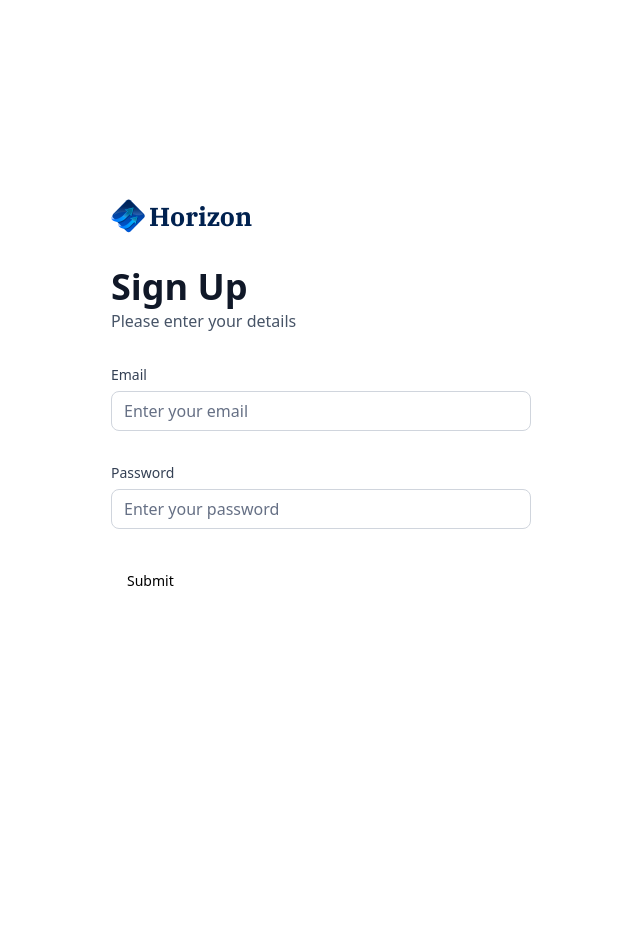
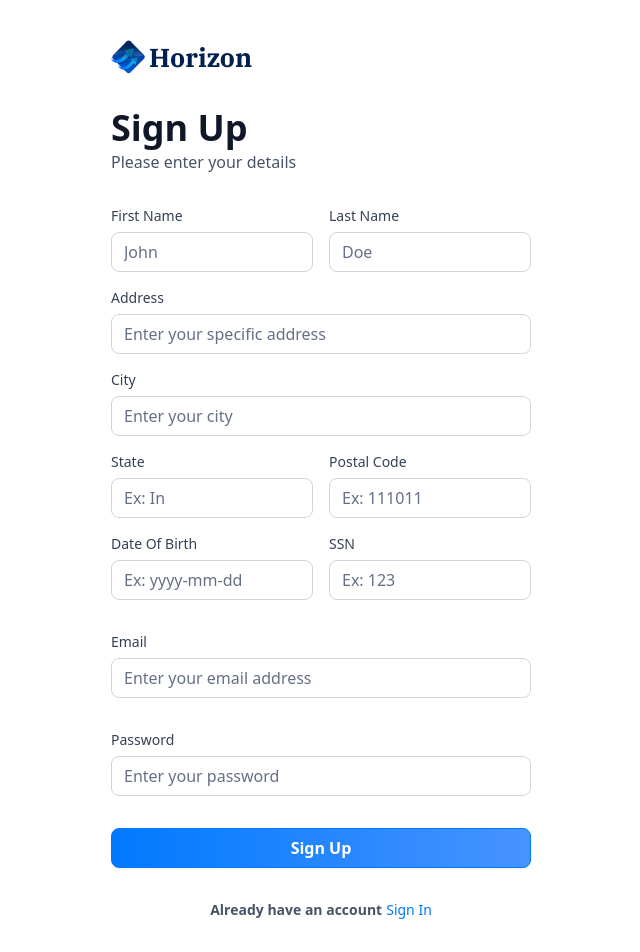
Before and after one commit to suman-3/Horizon-banking-Next14-web, a Next.js app: page /sign-up in a window 1280 px wide. Shown: the top 952 px of the page, without its empty margins (319-959 px from the left). Before the commit the page ends 800 px from the top, so only its background shows below. Built offline with nearby package versions, Linux system fonts and the light colour scheme.

Commit message:
Sign-in and Sign-up form completed

```diff
--- a/components/AuthForm.tsx
+++ b/components/AuthForm.tsx
@@ -20,21 +20,49 @@ import {
 import { Input } from "@/components/ui/input";
 import CustomInputFormField from "./CustomInputFormField";
 import { authFormSchema } from "@/lib/utils";
+import { Loader2 } from "lucide-react";
+import { useRouter } from "next/navigation";
 
 const AuthForm = ({ type }: { type: string }) => {
   const [user, setUser] = useState(null);
+  const [isLoading, setIsLoading] = useState(false);
 
-  const form = useForm<z.infer<typeof authFormSchema>>({
-    resolver: zodResolver(authFormSchema),
+  const router = useRouter();
+
+  const formSchema = authFormSchema(type);
+
+  const form = useForm<z.infer<typeof formSchema>>({
+    resolver: zodResolver(formSchema),
     defaultValues: {
       email: "",
       password: "",
     },
   });
 
-  function onSubmit(values: z.infer<typeof authFormSchema>) {
-    console.log(values);
-  }
+  const onSubmit = async (data: z.infer<typeof formSchema>) => {
+    setIsLoading(true);
+    try {
+      //Sign-up with Appwrite & create a plain link token
+      console.log(data);
+
+      if (type === "sign-up") {
+        // const newUser =  await signUp(data);
+        // setUser(newUser);
+      }
+      if (type === "sign-in") {
+        // const response = await signIn({
+        //   email: data.email,
+        //   password: data.password,
+        // });
+
+        // if (response) router.replace("/");
+      }
+    } catch (error) {
+      console.log(error);
+    } finally {
+      setIsLoading(false);
+    }
+  };
 
   return (
     <section className="auth-form">
@@ -68,19 +96,108 @@ const AuthForm = ({ type }: { type: string }) => {
         <>
           <Form {...form}>
             <form onSubmit={form.handleSubmit(onSubmit)} className="space-y-8">
+              {type === "sign-up" && (
+                <>
+                  <div className="flex flex-col gap-4">
+                    <div className="flex gap-4">
+                      <CustomInputFormField
+                        name="firstName"
+                        control={form.control}
+                        label="First Name"
+                        placeholder="John"
+                      />
+                      <CustomInputFormField
+                        name="lastName"
+                        control={form.control}
+                        label="Last Name"
+                        placeholder="Doe"
+                      />
+                    </div>
+                    <CustomInputFormField
+                      name="address1"
+                      control={form.control}
+                      label="Address"
+                      placeholder="Enter your specific address"
+                    />
+                    <CustomInputFormField
+                      name="city"
+                      control={form.control}
+                      label="City"
+                      placeholder="Enter your city"
+                    />
+                    <div className="flex gap-4">
+                      <CustomInputFormField
+                        name="state"
+                        control={form.control}
+                        label="State"
+                        placeholder="Ex: In"
+                      />
+                      <CustomInputFormField
+                        name="postalCode"
+                        control={form.control}
+                        label="Postal Code"
+                        placeholder="Ex: 111011"
+                      />
+                    </div>
+                    <div className="flex gap-4">
+                      <CustomInputFormField
+                        name="dateOfBirth"
+                        control={form.control}
+                        label="Date Of Birth"
+                        placeholder="Ex: yyyy-mm-dd"
+                      />
+                      <CustomInputFormField
+                        name="ssn"
+                        control={form.control}
+                        label="SSN"
+                        placeholder="Ex: 123"
+                      />
+                    </div>
+                  </div>
+                </>
+              )}
               <CustomInputFormField
                 name="email"
                 control={form.control}
                 label="Email"
+                placeholder="Enter your email address"
               />
               <CustomInputFormField
                 name="password"
                 label="Password"
                 control={form.control}
+                placeholder="Enter your password"
               />
-              <Button type="submit">Submit</Button>
+              <div className="flex flex-col gap-4">
+                <Button type="submit" disabled={isLoading} className="form-btn">
+                  {isLoading ? (
+                    <>
+                      <Loader2 className="animate-spin" size={20} /> &nbsp;
+                      Loading ...
+                    </>
+                  ) : type === "sign-in" ? (
+                    "Sign In"
+                  ) : (
+                    "Sign Up"
+                  )}
+                </Button>
+              </div>
             </form>
           </Form>
+
+          <footer className="flex justify-center gap-1">
+            <p className="text-14 font-semibold text-gray-600">
+              {type === "sign-in"
+                ? "Don't have an account?"
+                : "Already have an account"}
+            </p>
+            <Link
+              href={type === "sign-in" ? "/sign-up" : "sign-in"}
+              className="form-link"
+            >
+              {type === "sign-in" ? "Sign Up" : "Sign In"}
+            </Link>
+          </footer>
         </>
       )}
     </section>
--- a/components/CustomInputFormField.tsx
+++ b/components/CustomInputFormField.tsx
@@ -5,16 +5,20 @@ import { Control, FieldPath } from "react-hook-form";
 import { z } from "zod";
 import { authFormSchema } from "@/lib/utils";
 
+const formSchema = authFormSchema("sign-up");
+
 interface CustomInputFormFieldProps {
-  control: Control<z.infer<typeof authFormSchema>>;
+  control: Control<z.infer<typeof formSchema>>;
   label: string;
-  name: FieldPath<z.infer<typeof authFormSchema>>;
+  name: FieldPath<z.infer<typeof formSchema>>;
+  placeholder: string;
 }
 
 const CustomInputFormField = ({
   control,
   name,
   label,
+  placeholder,
 }: CustomInputFormFieldProps) => {
   return (
     <FormField
@@ -26,7 +30,7 @@ const CustomInputFormField = ({
           <div className="flex w-full flex-col">
             <FormControl>
               <Input
-                placeholder={"Enter your " + name}
+                placeholder={placeholder}
                 className="input-class"
                 type={name === "password" ? "password" : "text"}
                 {...field}
--- a/lib/utils.ts
+++ b/lib/utils.ts
@@ -2,7 +2,7 @@
 import { type ClassValue, clsx } from "clsx";
 import qs from "query-string";
 import { twMerge } from "tailwind-merge";
-import { z } from "zod";
+import { late, string, z } from "zod";
 
 export function cn(...inputs: ClassValue[]) {
   return twMerge(clsx(inputs));
@@ -195,8 +195,22 @@ export const getTransactionStatus = (date: Date) => {
   return date > twoDaysAgo ? "Processing" : "Success";
 };
 
+export const authFormSchema = (type: string) =>
+  z.object({
+    //sign-up
+    firstName: type === "sign-in" ? z.string().optional() : z.string().min(3),
+    lastName: type === "sign-in" ? z.string().optional() : z.string().min(3),
+    address1:
+      type === "sign-in" ? z.string().optional() : z.string().min(3).max(50),
+    city: type === "sign-in" ? z.string().optional() : z.string().min(3),
+    state:
+      type === "sign-in" ? z.string().optional() : z.string().min(2).max(4),
+    postalCode:
+      type === "sign-in" ? z.string().optional() : z.string().min(3).max(6),
+    dateOfBirth: type === "sign-in" ? z.string().optional() : z.string().min(3),
+    ssn: type === "sign-in" ? z.string().optional() : z.string().min(3),
 
-export const authFormSchema = z.object({
-  email:z.string().email(),
-  password:z.string().min(6)
-})
+    // both sign-in & sign-up
+    email: z.string().email(),
+    password: z.string().min(8),
+  });
```
